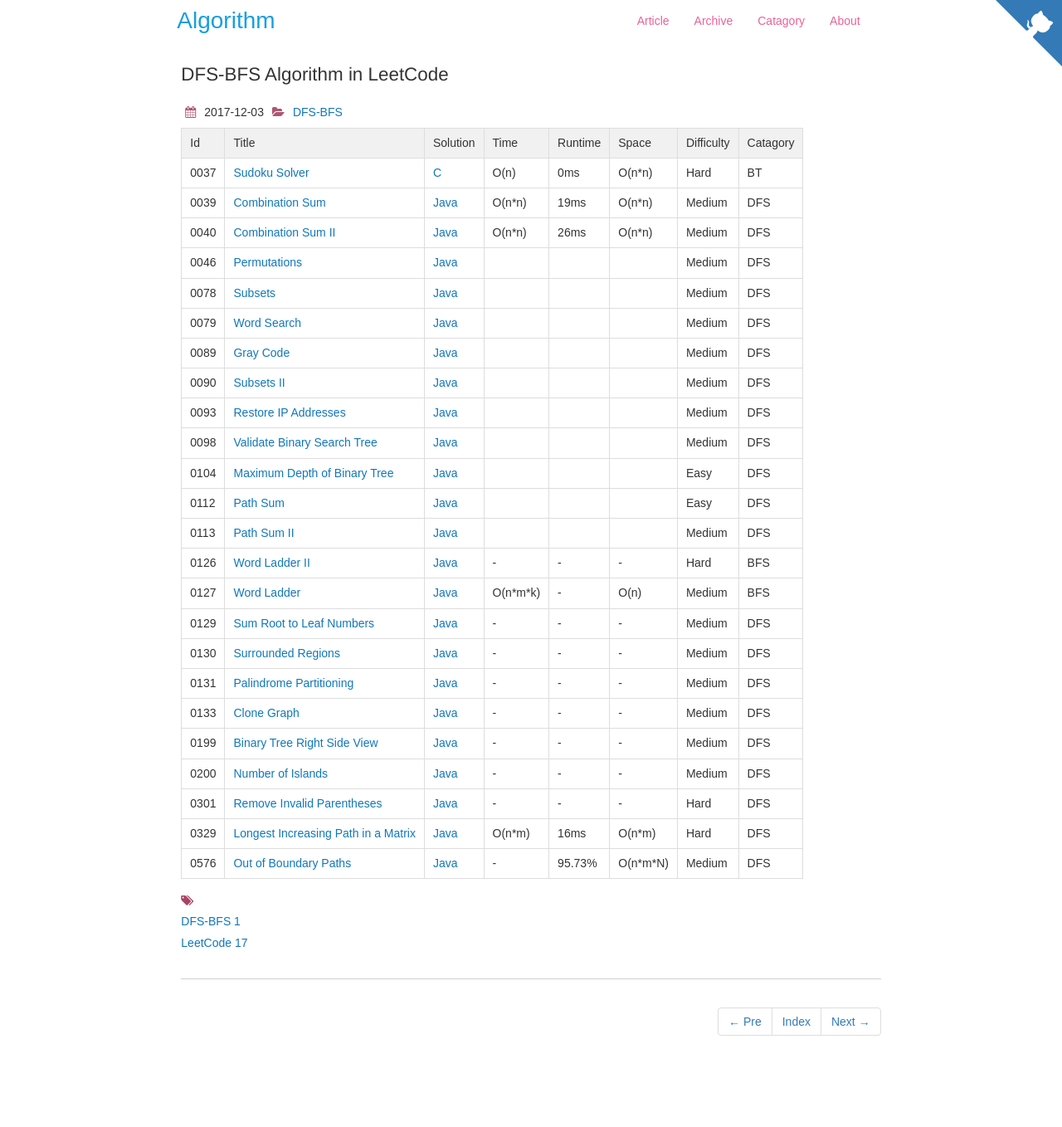
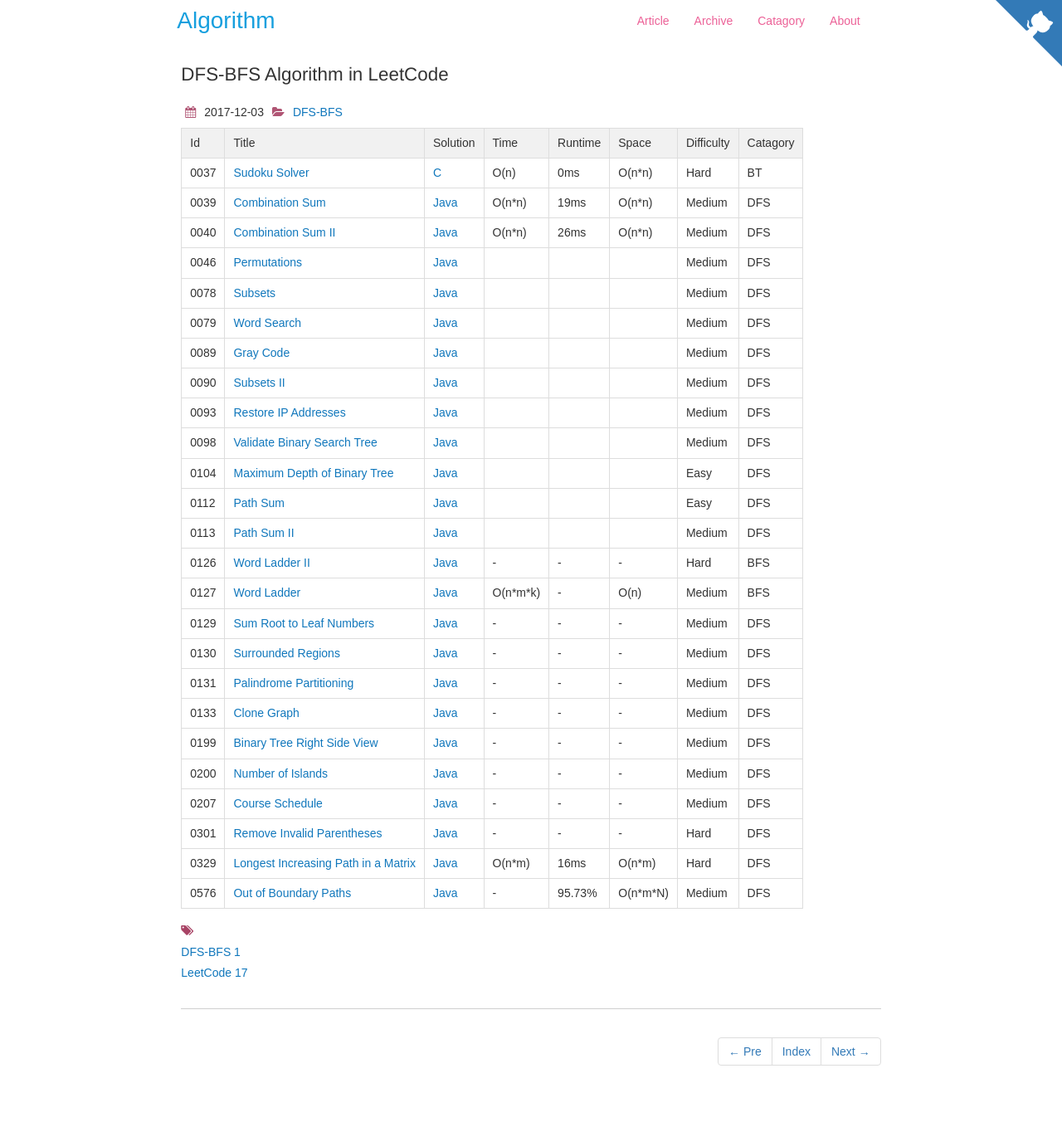
Before and after one commit to dunso/algorithm, a Jekyll site: the page built from docs/_posts/2017-12-03-DFS-BFS.md, in a window 1280 px wide. Shown: the whole page at 83% size. Built offline with Jekyll 4.4.1, drawn with Linux system fonts in a browser that asks for light colours; nearby versions of some CDN libraries; before the commit the page ends 1322 px from its top, so only the background shows below that.

Commit message:
Add index of LeetCode0207.java to docs

```diff
--- a/docs/_posts/2017-12-03-DFS-BFS.md
+++ b/docs/_posts/2017-12-03-DFS-BFS.md
@@ -33,6 +33,7 @@
 |0133|[Clone Graph](https://leetcode.com/problems/clone-graph/) | [Java](https://e.srl/leetcode-133/)  |-|-|-|  Medium |DFS|
 |0199|[Binary Tree Right Side View](https://leetcode.com/problems/binary-tree-right-side-view) | [Java](https://e.srl/leetcode-199/)  |-|-|-|  Medium |DFS|
 |0200|[Number of Islands](https://leetcode.com/problems/number-of-islands/) | [Java](https://e.srl/leetcode-200/)  |-|-|-|  Medium |DFS|
+|0207|[Course Schedule](https://leetcode.com/problems/course-schedule) | [Java](https://e.srl/leetcode-207/)  |-|-|-|  Medium |DFS|
 |0301|[Remove Invalid Parentheses](https://leetcode.com/problems/remove-invalid-parentheses) | [Java](https://e.srl/leetcode-301/)  | - | - | - | Hard |DFS|
 |0329|[Longest Increasing Path in a Matrix](https://leetcode.com/problems/longest-increasing-path-in-a-matrix) | [Java](https://e.srl/leetcode-329/)  | O(n\*m) |16ms| O(n\*m)  |  Hard |DFS|
 |0576|[Out of Boundary Paths](https://leetcode.com/problems/out-of-boundary-paths)| [Java](https://e.srl/leetcode-576/)  | - |95.73%| O(n\*m\*N)  |  Medium |DFS |
```
